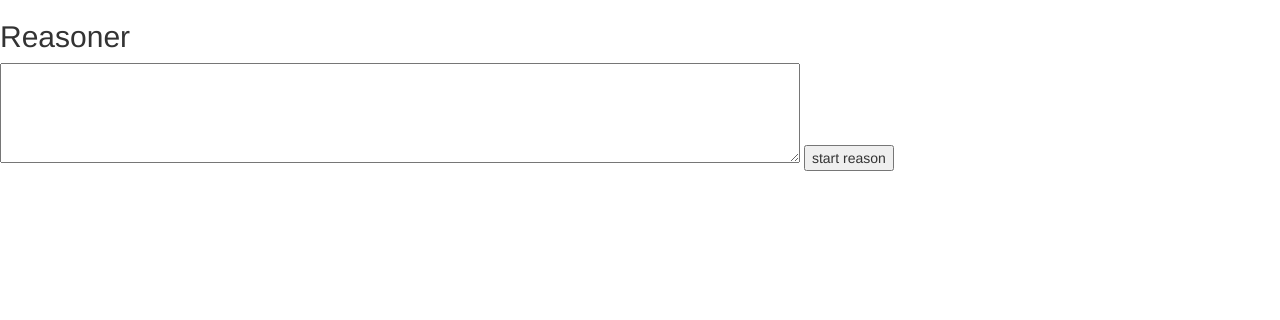
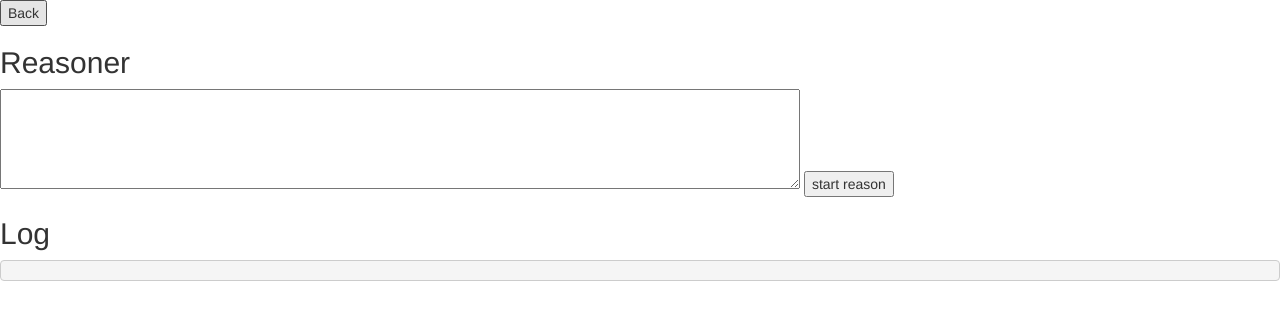
Before and after one commit to jjoojjoo123/speechToText, a Flask app: template templates/reasoner_page.html in a window 1280 px wide. Shown: the top 320 px of the page. Run offline with Flask 2, Linux system fonts and the light colour scheme; the template is opened without the code that fills it, so the values that code supplies are empty; parts of the project's set-up code (start-up, migrations or seed data) failed here and were passed over; some libraries are stand-ins or nearby versions.

Commit message:
Add files via upload

```diff
--- a/templates/reasoner_page.html
+++ b/templates/reasoner_page.html
@@ -14,16 +14,25 @@
 </script>
 
 <body>
+	<button id="go_back_index_page" onclick="window.location.href='{{ url_for("index") }}'">Back</button>
+
 	<h2>Reasoner</h2>
   	<textarea id="input_text" style="width:800px;height:100px;"></textarea>
   	<button id="upload_text" onclick="uploadText();">start reason</button>
 
+  	<h2>Log</h2>
+  	<pre id="log"></pre>
+
 	<script>
+	var fnames = [];
+
 	function uploadText() {
 		var text = document.getElementById("input_text").value
 
 	    if (text != '') {
 	      	var filename = (new Date().toISOString() + '.txt').replace(/:/g, "_");
+	      	fnames.push(filename);
+
 	      	var fd = new FormData();
 	      	fd.append('fname', filename);
 	      	fd.append('text', text);
@@ -34,11 +43,36 @@
 	          processData: false,
 	          contentType: false
       		}).done(function(data) {
-      			console.log("123");
-      		})
+      			__log('Upload to server successfully.');
+      		}).fail(function(jqXHR, textStatus, error) {
+              __log('Upload to server failed')
+          	});
 
     	}
 	}
+
+	function __log(e, data) {
+    	log.innerHTML += "\n" + e + " " + (data || '');
+  	}
+
+  	window.onbeforeunload = function() {
+    	var fd = new FormData();
+    	for (var i = fnames.length - 1; i >= 0; i--) {
+      	fd.append('fnames', fnames[i]);
+    	}
+
+    	$.ajax({
+        	type: 'POST',
+        	url: '/deleteTexts',
+        	data: fd,
+        	processData: false,
+        	contentType: false
+    	}).done(function(data) {
+
+    	}).fail(function(jqXHR, textStatus, error) {
+
+    	});
+  	}
 
 	</script>
 
```
